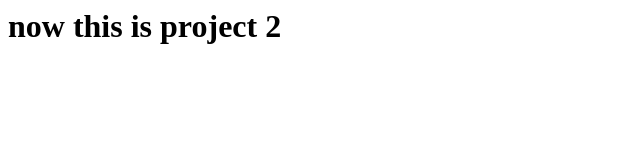
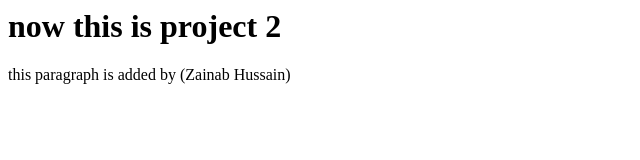
Before and after one commit to aamir-naseem88/demo-project2, a plain HTML site: page index.html in a window 1280 px wide. Shown: the whole page, without its empty margins (0-640 px from the left). Drawn offline with Linux system fonts and the light colour scheme.

Commit message:
para added by Zainab

```diff
--- a/index.html
+++ b/index.html
@@ -1 +1,2 @@
 <h1>now this is project 2</h1>
+<p>this paragraph is added by (Zainab Hussain)</p>
```
